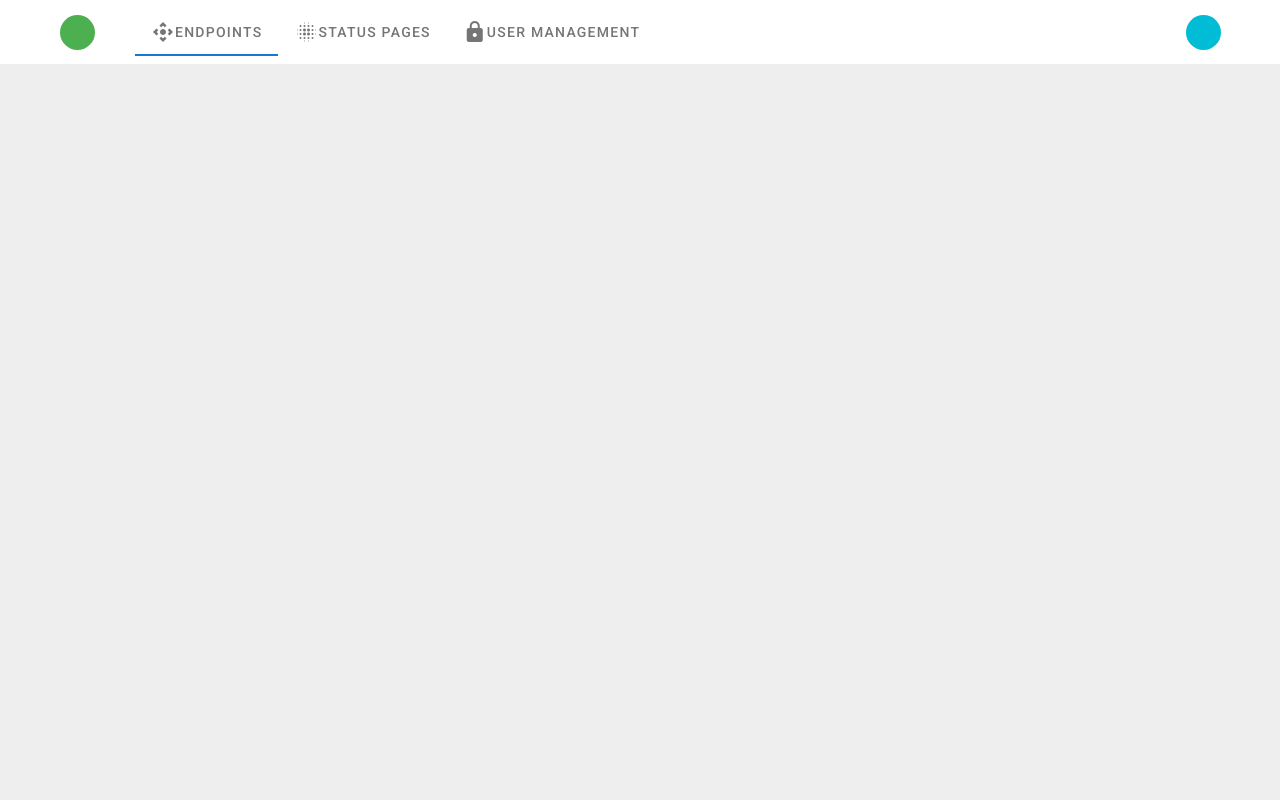
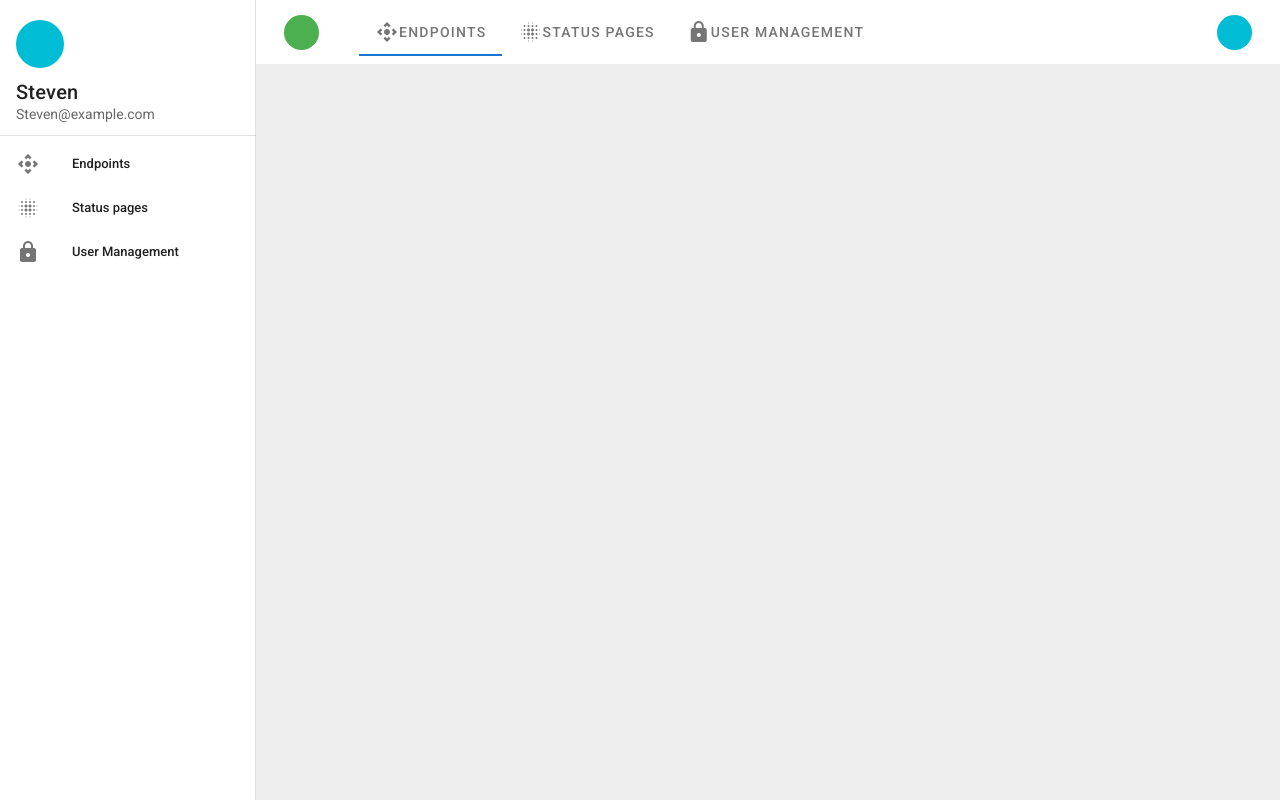
Before and after one commit to TechMinerApps/upmaster-dashboard, a Vue app: page / in a window 1280 px wide. Built offline with nearby package versions, Linux system fonts and the light colour scheme.

Commit message:
(feat) layout: add a drawer

```diff
--- a/src/App.vue
+++ b/src/App.vue
@@ -1,5 +1,6 @@
 <template>
   <v-app>
+    <nav-drawer />
     <nav-bar />
     <v-main class="grey lighten-3">
       <router-view />
@@ -9,8 +10,9 @@
 
 <script>
 import NavBar from "./components/NavBar.vue";
+import NavDrawer from "./components/NavDrawer.vue";
 export default {
-  components: { NavBar },
+  components: { NavBar, NavDrawer },
   name: "App",
   data: () => ({})
 };
--- a/src/components/NavDrawer.vue
+++ b/src/components/NavDrawer.vue
@@ -0,0 +1,82 @@
+<template>
+  <v-navigation-drawer app>
+    <v-list-item class="mt-5">
+      <v-avatar class="cyan"></v-avatar>
+    </v-list-item>
+    <v-list-item>
+      <v-list-item-content>
+        <v-list-item-title class="title">
+          {{ user.name }}
+        </v-list-item-title>
+        <v-list-item-subtitle>{{ user.email }}</v-list-item-subtitle>
+      </v-list-item-content>
+    </v-list-item>
+
+    <v-divider></v-divider>
+
+    <v-list dense nav>
+      <v-list-item
+        v-for="item in items"
+        :key="item.title"
+        link
+        :to="item.to"
+        color="primary"
+      >
+        <v-list-item-icon>
+          <v-icon>{{ item.icon }}</v-icon>
+        </v-list-item-icon>
+
+        <v-list-item-content>
+          <v-list-item-title>{{ item.title }}</v-list-item-title>
+        </v-list-item-content>
+      </v-list-item>
+    </v-list>
+    <!-- <template v-slot:append>
+      <v-list-item>
+        <v-list-item-avatar>
+          <v-avatar class="mr-10" color="green" size="35"></v-avatar>
+        </v-list-item-avatar>
+        <v-list-item-content>
+          <v-list-item-title>{{ appTitle }}</v-list-item-title>
+        </v-list-item-content>
+      </v-list-item>
+    </template> -->
+  </v-navigation-drawer>
+</template>
+
+<script>
+export default {
+  name: "NavBar",
+
+  data: () => ({
+    appTitle: "Uptime Master",
+    items: [
+      {
+        title: "Endpoints",
+        to: "/endpoints",
+        icon: "mdi-camera-control"
+      },
+      {
+        title: "Status pages",
+        to: "/statuspages",
+        icon: "mdi-blur"
+      },
+      {
+        title: "User Management",
+        to: "/usermanage",
+        icon: "mdi-lock"
+      }
+    ],
+    user: {
+      name: "Steven",
+      email: "Steven@example.com"
+    },
+    userSettings: [
+      { title: "My Profile", to: "/profile", icon: "mdi-account" },
+      { title: "My setting", to: "/setting", icon: "mdi-wrench" }
+    ]
+  })
+};
+</script>
+
+<style scoped></style>
```
